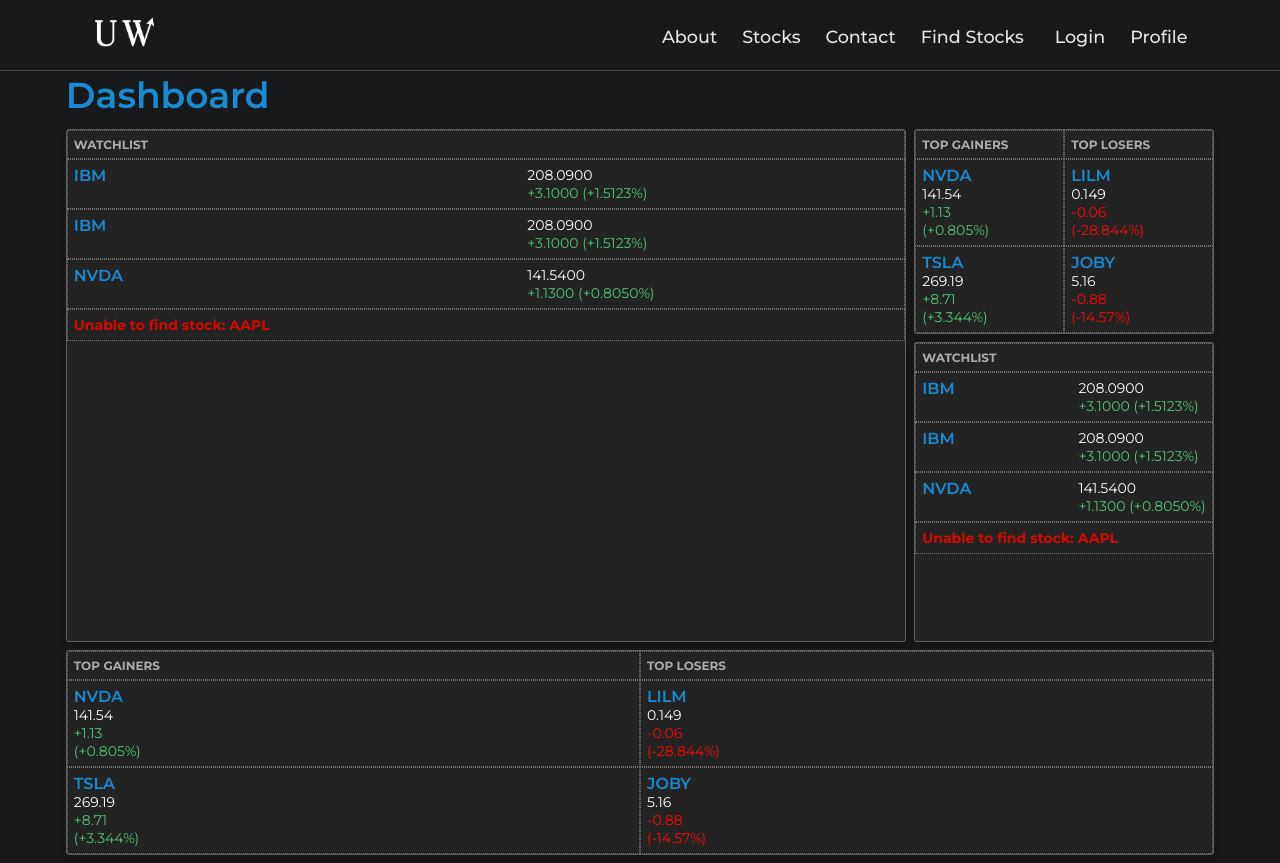
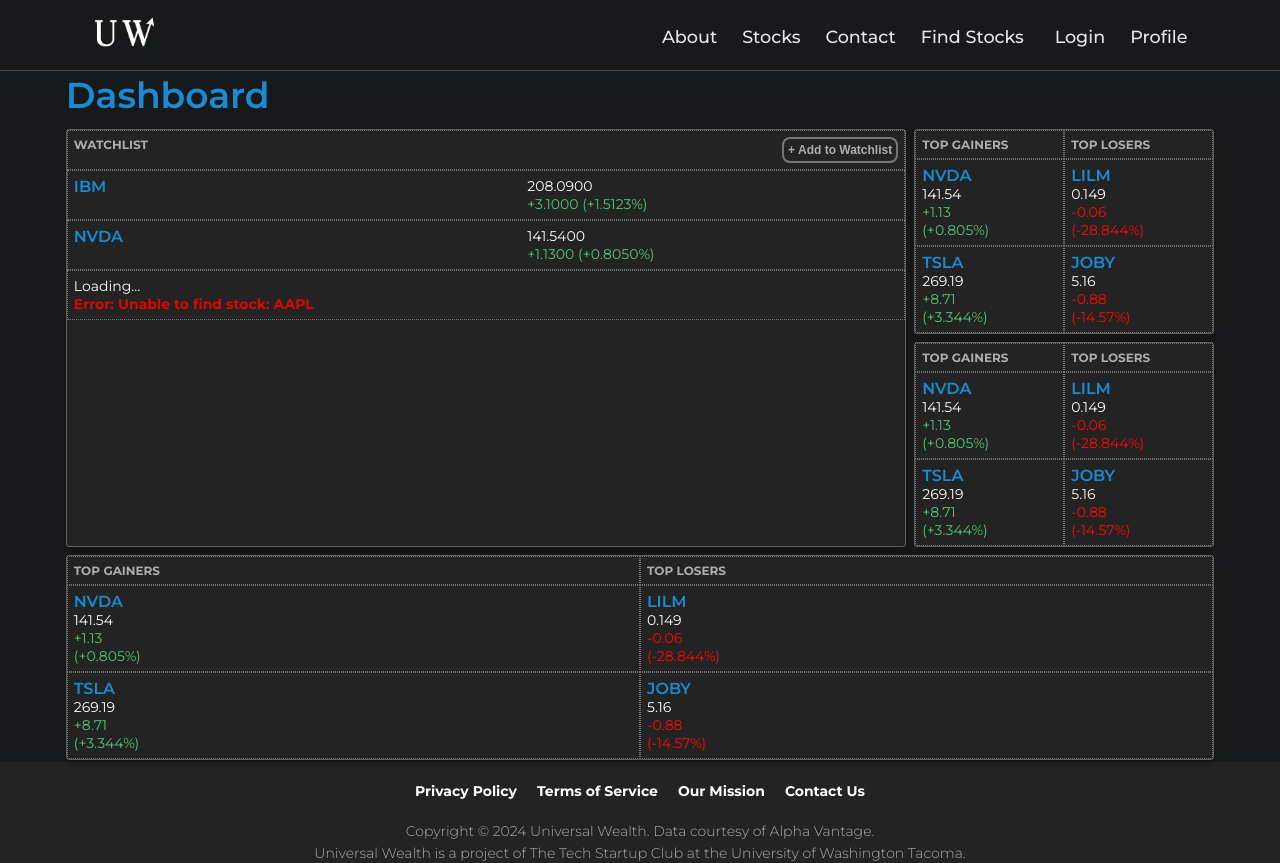
Before and after one commit to UWTechStartUpClub/fall-2024-project, a React (Create React App) app in the folder stock-app/: page /dashboard in a window 1280 px wide. Shown: the top 863 px of the page. Built offline with nearby package versions, Linux system fonts and the light colour scheme.

Commit message:
Feature: front end scaffold to add to the watchlist

```diff
--- a/stock-app/src/components/Watchlist/index.jsx
+++ b/stock-app/src/components/Watchlist/index.jsx
@@ -1,16 +1,34 @@
-import React from 'react';
+import {React, useState, useEffect} from 'react';
 import { Link } from 'react-router-dom';
+import axios from 'axios';
 import style from './index.module.css';
 
 const Watchlist = () => {
+    const [showAddMenu, setShowAddMenu] = useState(false);
+
     return (
         <div className={`${style.panelWrap} ${style.bgDark} ${style.fgDark}`}>
+
             <div className={style.stockCard}>
-                <h2>WATCHLIST</h2>
+                <div className={style.listControlPanelWrap}>
+                    <div>
+                        <h2>WATCHLIST</h2>
+                    </div>
+                    <div className={style.listControlPanelRight}>
+                        <div>
+                            <button
+                                className={style.btn1}
+                                onClick={() => setShowAddMenu(true)}>
+                                + Add to Watchlist
+                            </button>
+                        </div>
+                    </div>
+                </div>
             </div>
 
             <ListBuilder />
 
+            {showAddMenu && <AddMenu visibleState={setShowAddMenu} />}
         </div>
     );
 }
@@ -49,6 +67,10 @@
         }
     };
 
+    if (quotes[symbol] === undefined) {
+        throw new Error("Unable to find stock: " + symbol);
+    }
+
     return quotes[symbol];
 }
 // ***END OF TEMPORARY FUNCTION***
@@ -67,38 +89,84 @@
 
 // Build the individual entry
 const EntryBuilder = ({symbol}) => {
+    const [stockData, setStockData] = useState(null);
+    const [error, setError] = useState(null);
+
+    const symbolData = {symbol}.symbol; // get just the symbol itself without encapsulating properties
+
+    useEffect(() => {
+        const getStockData = async () => {
+            try {
+                console.log("Fetching data...");
+                const response = await axios.get(`stock/${symbolData}`);
+                setStockData(response.data);
+            } catch (err) {
+                console.error("An error occured while fetching data: " + err);
+
+                if (err.response) {
+                    // Server responded with a status other than 2xx
+                    console.error("Backend responded with error:", err.response);
+                    setError(`Error ${err.response.status}: ${err.response.data}`);
+                } else if (err.request) {
+                    // Request was made, but no response received
+                    console.error("No response from server: ", err.request);
+                    setError("No response from the server. Please try again later.");
+                } else {
+                    // Other errors
+                    console.error("An unexpected error occurred: ", err.message);
+                    setError("An error occurred: ", err.message);
+                }
+            }
+        }
+
+        // make the call to getStockData
+        //getStockData();
+    }, []); // NOTE THE BRACKETS - NECESSARY TO RUN ONLY ON FIRST RUN INSTEAD OF EVERY RENDER!
+
     //FIXME change to actual request later
-    const request = TemporaryServ({symbol}.symbol);
-    if (request === undefined) {
+    useState(() => {
+        try {
+            const response = TemporaryServ(symbolData);
+            setStockData(response);
+        } catch(err) {
+            console.error("An error occured: " + err);
+            setError(`${err}`);
+        }
+    }, []);
+    //END FIXME
+
+    if (stockData === null) {
         return (
             <div className={style.stockCard}>
-                <span className={style.stockError}>Unable to find stock: {{symbol}.symbol}</span>
+                Loading...
+                {error && <div className={style.stockError}>{error}</div>}
             </div>
         );
     }
 
+
     // set equal to stock data itself so you don't have to type ['Global Quote'] every time
-    const stockData = request['Global Quote'];
+    const stockQuote = stockData['Global Quote'];
 
     // + or - based on change in stock price
-    const changeSign = parseInt(stockData['09. change']) >= 0 ? '+' : '';
-    const changeColor = parseInt(stockData['09. change']) >= 0 ? style.stockGreen : style.stockRed;
+    const changeSign = parseInt(stockQuote['09. change']) >= 0 ? '+' : '';
+    const changeColor = parseInt(stockQuote['09. change']) >= 0 ? style.stockGreen : style.stockRed;
 
     return (
         <div className={style.stockCard}>
-                <Link to={'/stock/:symbol?symbol=' + {symbol}.symbol}>
+                <Link to={'/stock/' + symbolData}>
                     <div className={style.listGrid}>
 
                         <div>
                             <span className={style.stockSymbol}>
-                                {stockData["01. symbol"]}
+                                {stockQuote["01. symbol"]}
                             </span>
                         </div>
                         <div>
-                            <span>{stockData["05. price"]}</span>
+                            <span>{stockQuote["05. price"]}</span>
                             <br />
                             <span className={changeColor}>
-                                {changeSign}{stockData['09. change']} ({changeSign}{stockData['10. change percent']})
+                                {changeSign}{stockQuote['09. change']} ({changeSign}{stockQuote['10. change percent']})
                             </span>
                         </div>
 
@@ -110,7 +178,7 @@
 
 const ListBuilder = () => {
     // TEMPORARY
-    const listOfSymbols = ['IBM', 'IBM', 'NVDA', 'AAPL'];
+    const listOfSymbols = ['IBM', 'NVDA', 'AAPL'];
     let items = [];
 
     for (let i = 0; i < listOfSymbols.length; i++) {
@@ -122,4 +190,44 @@
     );
 }
 
+const AddMenu = ({visibleState}) => {
+    const [inputSym, setInputSym] = useState("");
+
+    const addStock = () => {
+        // insert code to add to user record
+
+        if (inputSym == "") {
+            return false;
+        } else {
+            return(<EntryBuilder symbol={inputSym} />);
+        }
+    }
+
+    return (
+        <div className={style.stockCard}>
+            <div className={style.listControlPanelWrap}>
+                <div>
+                    <label htmlFor="txtSymbolInput">Input Ticker Symbol: </label>
+                    <input
+                        type="text"
+                        id="txtSymbolInput"
+                        className={style.txtInput1}
+                        onChange = {(e) => setInputSym(e.target.value)}
+                    />
+                    <button className={style.btn1} onClick={() => {addStock()}}>Add</button>
+                </div>
+                <div className={style.listControlPanelRight}>
+                    <button
+                        className={style.btn1}
+                        onClick={() => {visibleState(false)}}>
+                        Close
+                    </button>
+                </div>
+            </div>
+
+        </div>
+    );
+}
+
+
 export default Watchlist;
--- a/stock-app/src/components/Watchlist/index.module.css
+++ b/stock-app/src/components/Watchlist/index.module.css
@@ -64,3 +64,38 @@
     display: grid;
     grid-template-columns: 55% 45%;
 }
+
+.listControlPanelWrap {
+    display: flex;
+    justify-content: space-between;
+}
+
+/* TODO
+PLEASE FIX BY SPECIFYING A CLASS NAME AFTER
+FIXING LEAKING CSS CODE FROM OTHER COMPONENTS
+*/
+.btn1 {
+    margin: 0;
+    padding: 4px;
+    font-size: 12px;
+    font-weight: bold;
+    border: 2px solid #777;
+    border-radius: 8px;
+    background-color: #232323;
+    color: #adadad;
+}
+
+.btn1:hover {
+    background-color: #323232;
+}
+
+.btn1:active {
+    border-color: #555;
+    transform: translateY(1px);
+}
+
+input.txtInput1 {
+    font-size: 12px;
+    border-radius: 8px;
+    border: 1px solid #777;
+}
--- a/stock-app/src/routes/Dashboard.jsx
+++ b/stock-app/src/routes/Dashboard.jsx
@@ -22,7 +22,7 @@
                             <GLPanel />
                         </div>
                         <div>
-                            <Watchlist />
+                            <GLPanel />
                         </div>
                         <div className={style.dashStockDetails}>
                             <GLPanel />
```
